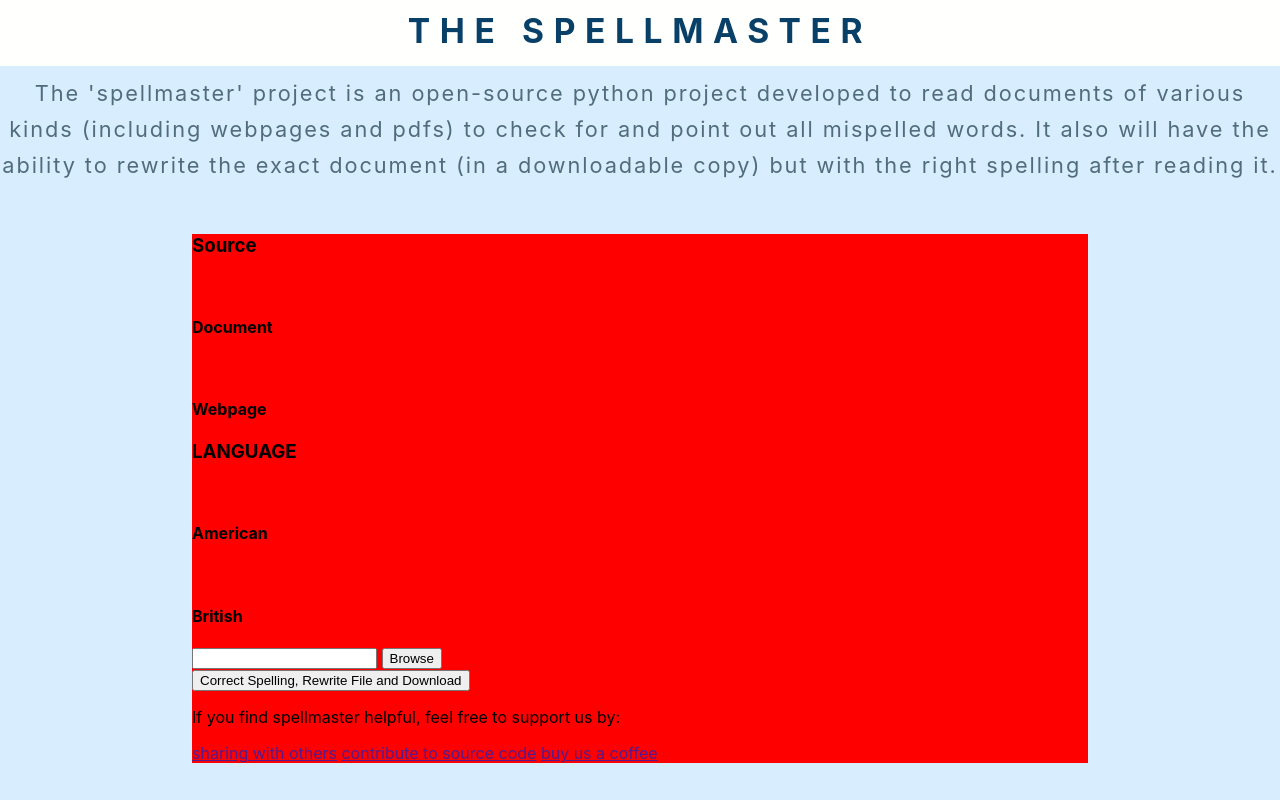
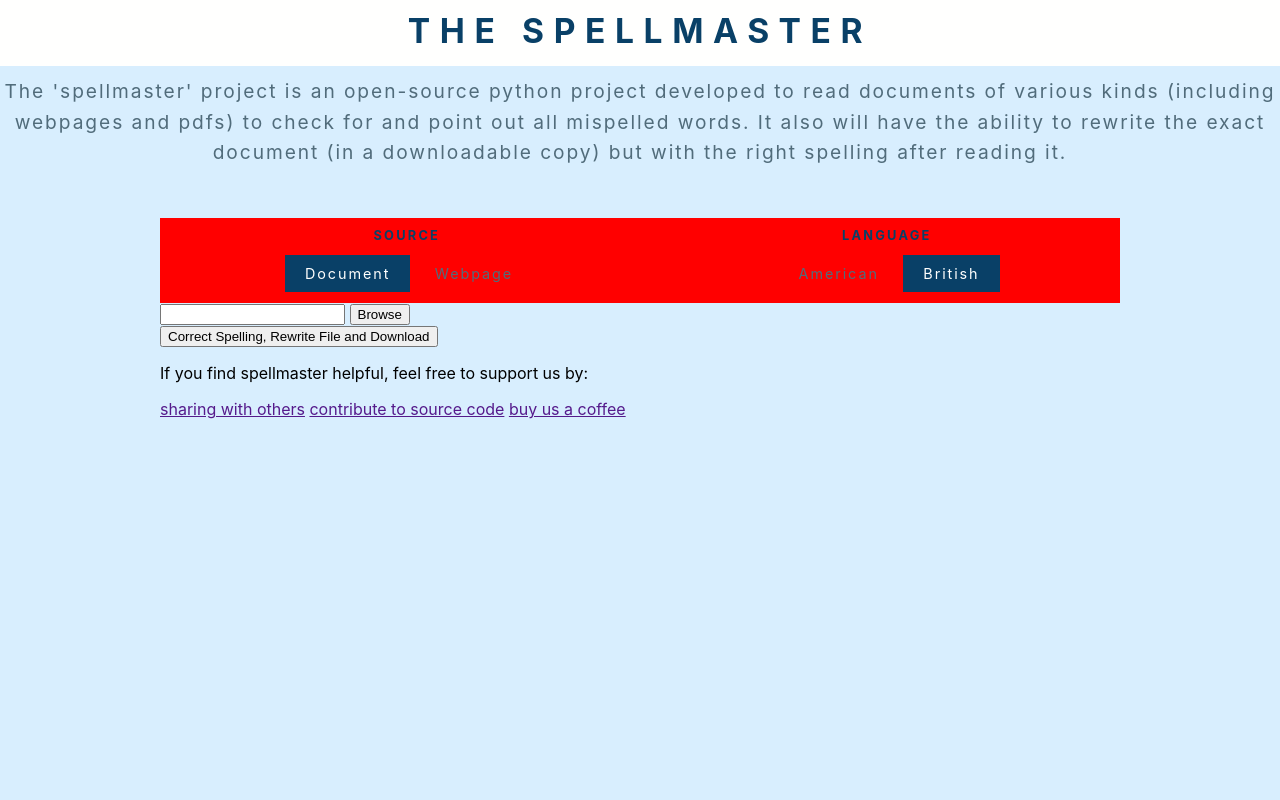
Before and after one commit to DIBO7/spellmaster, a Django app: page / in a window 1280 px wide. Run offline with Django 3.2, Linux system fonts and the light colour scheme.

Commit message:
working on the css...css is buggy tho

```diff
--- a/static/css/main.css
+++ b/static/css/main.css
@@ -12,26 +12,49 @@ header h1{
     font-size: clamp(1.3rem, 5vw, 2.1rem);
 }
 
-.content{
+span.label{font-size: .8rem; font-weight: 700; display: flex; justify-content: center; letter-spacing: .14rem; text-transform: uppercase; color: var(--dark-primary);}
 
+span{font-size: .9rem; letter-spacing: .12rem; text-transform: capitalize; color: var(--text);}
+
+span.active, span:hover{background-color: var(--dark-primary); color: var(--plain)}
+/*to prevent 'span.label' from having any hover effect */
+span.label:hover{background-color: var(--background); color: var(--dark-primary) !important;}
+
+.content{}
+
+.container{width: 100%;}
+
+.flexible{
+	display: flex;
+	justify-content: space-around;
 }
 
-.container{
-
+.airpad{
+	padding: 10px 20px;
 }
 
 .board p{
 	padding: 0;
-	font-size: max(.8rem, 1.7vw);
+	font-size: max(.8rem, 1.5vw);
 	letter-spacing: .12rem;
-	line-height: max(1.2rem, 2.8vw);
+	line-height: max(1.2rem, 2.4vw);
 	text-align: center;
 	margin: 10px 0 50px;
 	color: var(--text);
 }
 
-.house{
-	width: clamp(300px, 70vw, 90vw);
-	background-color: red;
+.main-body{
+	/*width: clamp(300px, 80vw, 96vw); /*the first width maybe less than 300px*/
+	width: max(300px, 75vw);
 	margin: 0 auto;
 }
+
+.panel{
+	background-color: red;
+}
+
+.span-choice{padding: 20px 15px 10px}
+
+.key-aspect{
+
+}
--- a/static/css/root.css
+++ b/static/css/root.css
@@ -1,12 +1,4 @@
 :root {
-  /*--plain: #fffffe;
-  --headline-stroke: #272343; /*button text also
-  --paragraph: #2d334a;
-  --button-highlight: #ffd803;
-  --btn-text: #ffd500;
-  --secondary: #e3f6f5;
-  --tertiary: #bae8e8;
-  Where it all starts*/
   --background: #D8EEFE;
   --plain: #FFFFFE;
   --text: #516C7B;
@@ -25,6 +17,7 @@ body {
   padding: 0;
   box-sizing: border-box;
   background: var(--background);
+  overflow-x: hidden;
 }
 
 
@@ -32,50 +25,8 @@ input, select, button{
   outline: none;
 }
 
-/*
-height: 190px;
-width: 725px;
-left: 358px;
-top: 250px;
-border-radius: 0px;
 
 
-header  Auto Layout
+/*all these would go into generic.css or so*/
 
-display: flex;
-flex-direction: row;
-justify-content: space-between;
-align-items: center;
-padding: 21px 537px;
--
-position: absolute;
-width: 1440px;
-height: 100px;
-left: 0px;
-top: 0px;
-----
-TEXT
-position: absolute;
-width: 1440px;
-height: 78px;
-left: 0px;
-top: 110px;
-
-font-family: Rubik;
-font-style: normal;
-font-weight: normal;
-font-size: 21px;
-line-height: 25px;
-display: flex;
-align-items: center;
-text-align: center;
-letter-spacing: 0.1em;
-
-
-
-
-
-----her it starts
-
-
-*/
+.point{cursor: pointer;}
--- a/templates/mainpage.html
+++ b/templates/mainpage.html
@@ -17,43 +17,44 @@
 	<header><h1>THE SPELLMASTER</h1></header>
 
 	<section class="content">
-		<div class="board container"> <!--Not sure if I should use a div wrapper-->
+		<div class="board"> <!--Not sure if I should use a div wrapper-->
 			<p>
 				The 'spellmaster' project is an open-source python project developed to read documents of various kinds (including webpages and pdfs) to check for and point out all mispelled words. It also will have the ability to rewrite the exact document (in a downloadable copy) but with the right spelling after reading it.
 			</p>
 		</div>
 
 
-		<section class="house container">
-			<div class="panel-of-controls">
-				<div>
-					<h3>Source</h3>
-					<div class="pan-wrapper doc-wrapper">
+		<section class="main-body">
+
+			<div class="flexible panel">
+				<div class="key-aspect airpad">
+					<span class="label">Source</span>
+					<div class="span-choice doc-wrapper flexible">
 						<div class="one-control active">
 							<img src="" alt="" />
-							<h4>Document</h4>
+							<span class="airpad active point">Document</span>
 						</div>
 
 						<div class="one-control">
 							<img src="" alt="" />
-							<h4>Webpage</h4>
+							<span class="airpad point">Webpage</span>
 						</div>
 
 					</div>
 
 				</div>
 
-				<div>
-					<h3>LANGUAGE</h3>
-					<div class="pan-wrapper lang-wrapper">
+				<div class="key-aspect airpad">
+					<span class="label">LANGUAGE</span>
+					<div class="span-choice lang-wrapper flexible">
 						<div class="one-control">
 							<img src="" alt="" />
-							<h4>American</h4>
+							<span class="airpad point">American</span>
 						</div>
 
 						<div class="one-control active">
 							<img src="" alt="" />
-							<h4>British</h4>
+							<span class="airpad active point">British</span>
 						</div>
 
 					</div>
```
